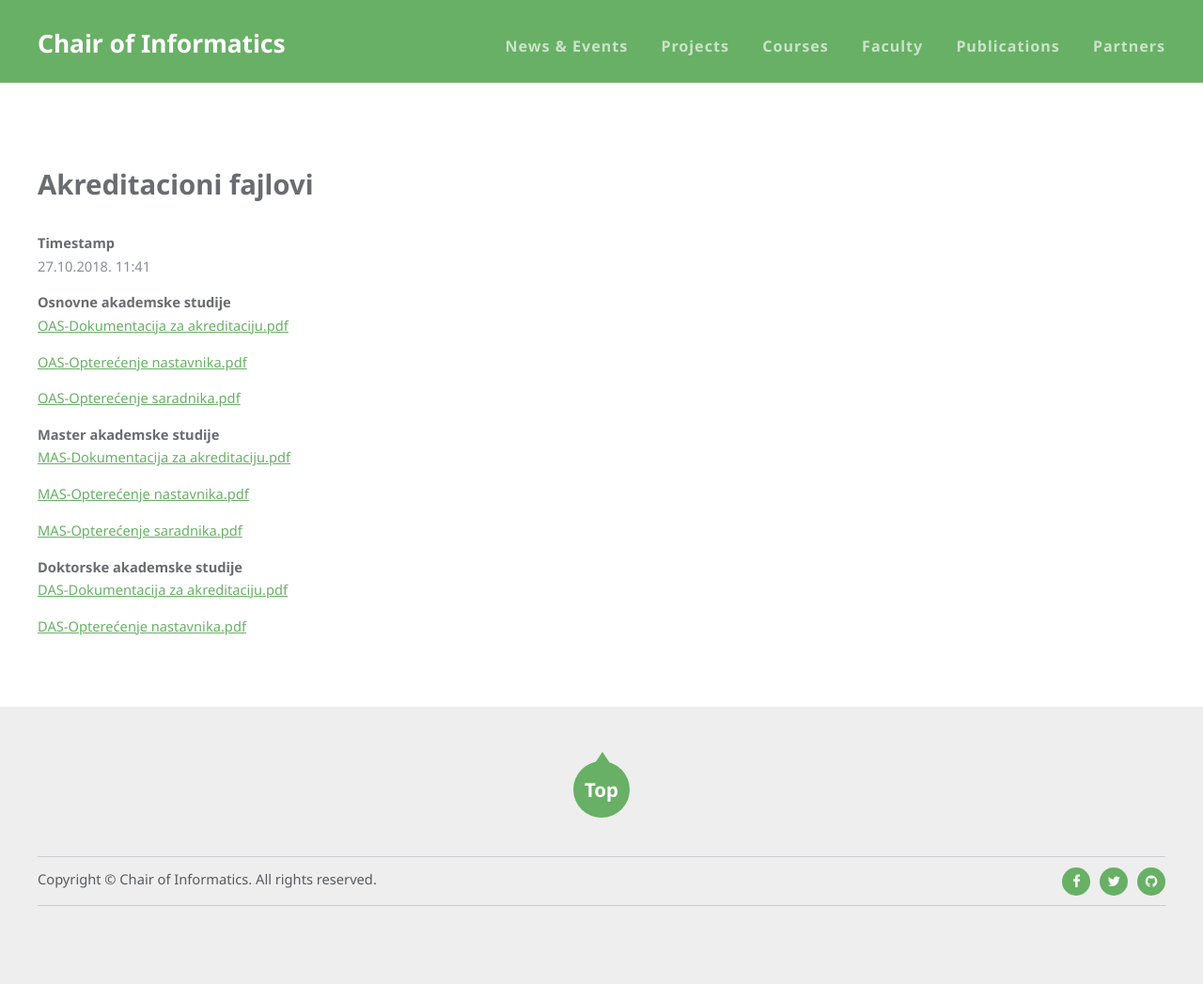
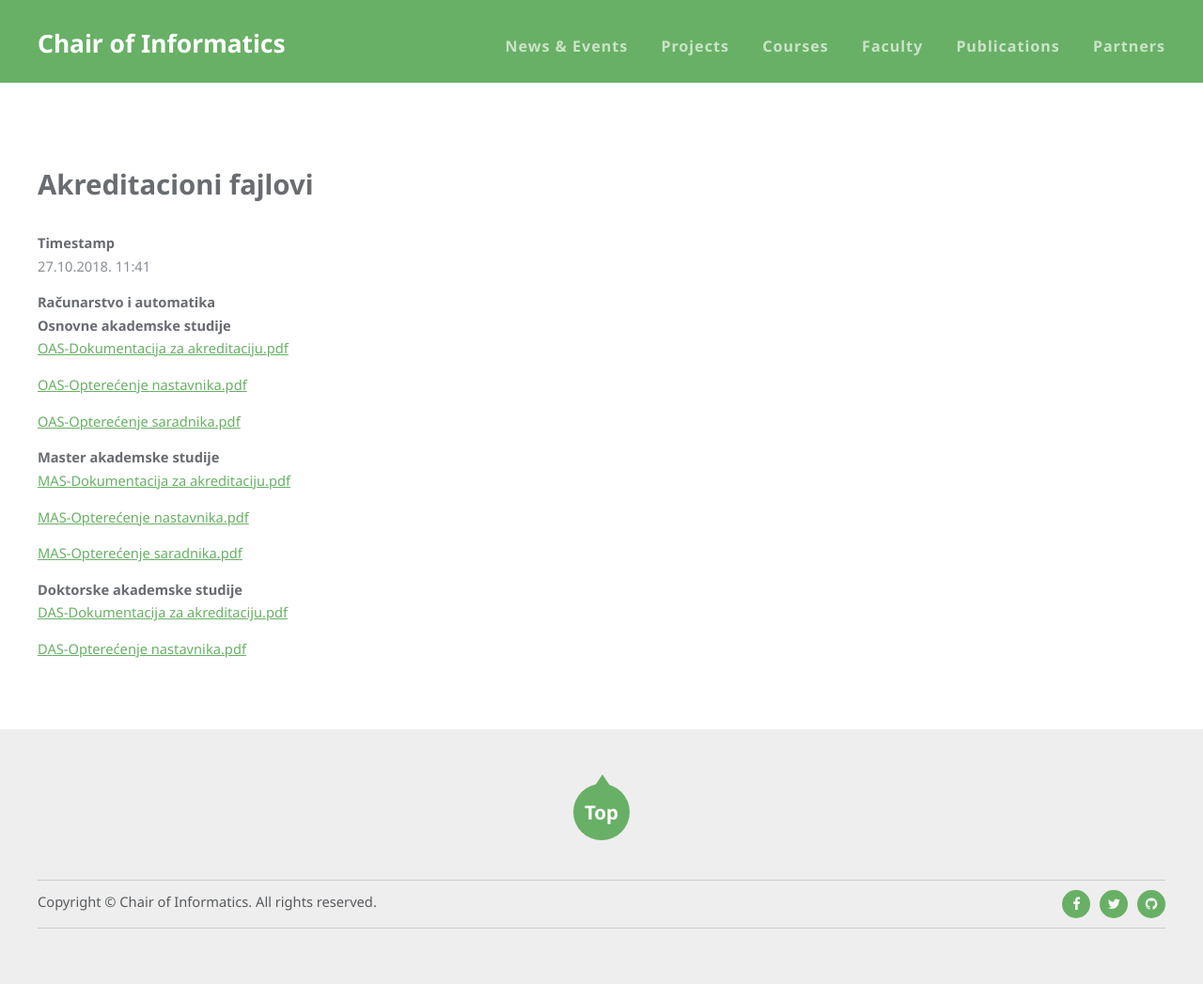
Before and after one commit to unsftn/informatika, a Jekyll site: the page built from akreditacija.md, in a window 1280 px wide. Shown: the whole page at 94% size. Built offline with Jekyll 4.4.1, drawn with Linux system fonts in a browser that asks for light colours; before the commit the page ends 1023 px from its top, so only the background shows below that.

Commit message:
proba stilova

```diff
--- a/akreditacija.md
+++ b/akreditacija.md
@@ -7,21 +7,23 @@
 # Timestamp
 27.10.2018. 11:41
 
-# Osnovne akademske studije
+# Računarstvo i automatika
+
+## Osnovne akademske studije
 [OAS-Dokumentacija za akreditaciju.pdf](/files/akreditacija/OAS-Dokumentacija za akreditaciju.pdf)
 
 [OAS-Opterećenje nastavnika.pdf](/files/akreditacija/OAS-Opterećenje nastavnika.pdf)
 
 [OAS-Opterećenje saradnika.pdf](/files/akreditacija/OAS-Opterećenje saradnika.pdf)
 
-# Master akademske studije
+## Master akademske studije
 [MAS-Dokumentacija za akreditaciju.pdf](/files/akreditacija/MAS-Dokumentacija za akreditaciju.pdf)
 
 [MAS-Opterećenje nastavnika.pdf](/files/akreditacija/MAS-Opterećenje nastavnika.pdf)
 
 [MAS-Opterećenje saradnika.pdf](/files/akreditacija/MAS-Opterećenje saradnika.pdf)
 
-# Doktorske akademske studije
+## Doktorske akademske studije
 [DAS-Dokumentacija za akreditaciju.pdf](/files/akreditacija/DAS-Dokumentacija za akreditaciju.pdf)
 
 [DAS-Opterećenje nastavnika.pdf](/files/akreditacija/DAS-Opterećenje nastavnika.pdf)
```
